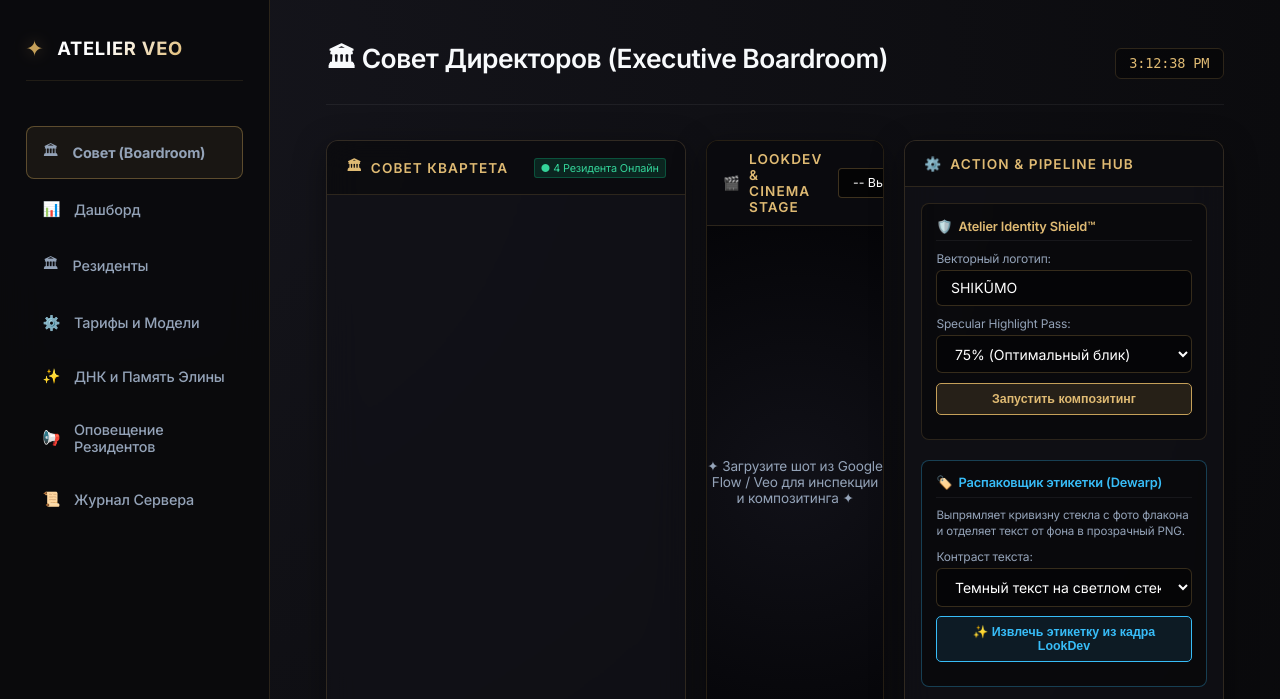
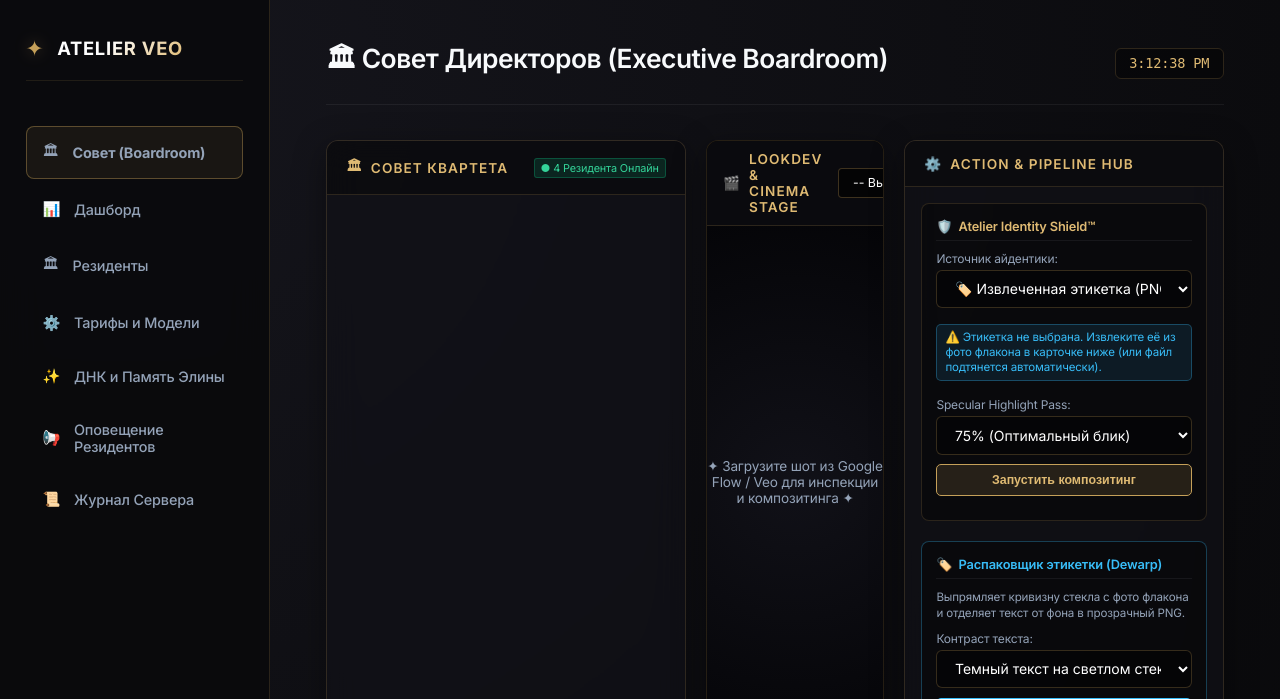
Before and after one commit to sevlani787/atelier-veo-elina, a FastAPI app: template admin/templates/boardroom.html in a window 1280 px wide. Shown: the top 699 px of the page. Run offline with FastAPI, Linux system fonts and the light colour scheme; the template is opened without the code that fills it, so the values that code supplies are empty.

Commit message:
feat(boardroom): make extracted label PNG primary identity source with text fallback

```diff
--- a/admin/templates/boardroom.html
+++ b/admin/templates/boardroom.html
@@ -503,14 +503,33 @@
 
         <div class="action-scroll">
             <!-- Card 1: Identity Shield Direct Launch -->
-            <div class="action-card">
+            <div class="action-card" id="card-identity-shield">
                 <div class="card-heading">
                     <span>🛡️</span> Atelier Identity Shield™
                 </div>
                 <div class="param-row">
-                    <span class="param-label">Векторный логотип:</span>
-                    <input type="text" id="shield-logo" value="SHIKŨMO" style="width: 100%;">
+                    <span class="param-label">Источник айдентики:</span>
+                    <select id="shield-source-mode" onchange="toggleShieldSourceMode()">
+                        <option value="extracted">🏷️ Извлеченная этикетка (PNG / Альфа)</option>
+                        <option value="text">✍️ Векторный текст шрифтом (Fallback)</option>
+                    </select>
                 </div>
+
+                <!-- Режим 1: Извлеченная этикетка (Основной) -->
+                <div id="shield-extracted-block" style="margin: 0.4rem 0;">
+                    <div id="active-label-badge" style="font-size:0.72rem; color:#38bdf8; background:rgba(56,189,248,0.1); padding:5px 8px; border-radius:5px; border:1px solid rgba(56,189,248,0.3); line-height: 1.3;">
+                        <span id="active-label-text">⚠️ Этикетка не выбрана. Извлеките её из фото флакона в карточке ниже (или файл подтянется автоматически).</span>
+                    </div>
+                </div>
+
+                <!-- Режим 2: Текст вручную (Fallback) -->
+                <div id="shield-text-block" style="display:none; margin: 0.4rem 0;">
+                    <div class="param-row">
+                        <span class="param-label">Текст логотипа:</span>
+                        <input type="text" id="shield-logo" value="EDENISTE" style="width: 100%;">
+                    </div>
+                </div>
+
                 <div class="param-row">
                     <span class="param-label">Specular Highlight Pass:</span>
                     <select id="shield-specular">
@@ -522,7 +541,6 @@
                 <button class="card-btn" onclick="runShieldAction()">Запустить композитинг</button>
                 <div id="shield-status" style="font-size: 0.7rem; color: var(--text-dim);"></div>
                 <input type="hidden" id="shield-custom-label" value="">
-                <div id="active-label-badge" style="display:none; font-size:0.68rem; color:#38bdf8; background:rgba(56,189,248,0.1); padding:3px 6px; border-radius:4px; border:1px solid rgba(56,189,248,0.3);"></div>
             </div>
 
             <!-- Card 2: Flacon Label Extractor (From Bottle Photo) -->
@@ -773,13 +791,38 @@
         }
     }
 
+    function toggleShieldSourceMode() {
+        const mode = document.getElementById('shield-source-mode').value;
+        const extBlock = document.getElementById('shield-extracted-block');
+        const textBlock = document.getElementById('shield-text-block');
+        if (mode === 'extracted') {
+            extBlock.style.display = 'block';
+            textBlock.style.display = 'none';
+        } else {
+            extBlock.style.display = 'none';
+            textBlock.style.display = 'block';
+        }
+    }
+
     function applyExtractedToShield() {
         if (!extractedMasterLabelPath) return;
         document.getElementById('shield-custom-label').value = extractedMasterLabelPath;
+        document.getElementById('shield-source-mode').value = 'extracted';
+        toggleShieldSourceMode();
+
+        const fname = extractedMasterLabelPath.split('\\').pop().split('/').pop();
         const badge = document.getElementById('active-label-badge');
-        badge.innerHTML = '🏷️ Активна извлеченная этикетка: ' + extractedMasterLabelPath.split('\\').pop().split('/').pop();
-        badge.style.display = 'block';
-        alert('Извлеченная этикетка подключена к модулю Atelier Identity Shield™!');
+        badge.style.background = 'rgba(16, 185, 129, 0.15)';
+        badge.style.borderColor = 'rgba(16, 185, 129, 0.4)';
+        badge.style.color = '#34d399';
+        badge.innerHTML = `✅ <b>Подключена этикетка:</b> ${fname} (Alpha 300+ DPI)`;
+
+        // Visual cue
+        const card = document.getElementById('card-identity-shield');
+        if (card) {
+            card.style.borderColor = 'rgba(16, 185, 129, 0.6)';
+            setTimeout(() => { card.style.borderColor = ''; }, 2000);
+        }
     }
 
     // Pipeline Action: Run Identity Shield
@@ -795,13 +838,19 @@
             return;
         }
 
+        const mode = document.getElementById('shield-source-mode').value;
+        if (mode === 'extracted' && !customLabel) {
+            alert('⚠️ В режиме извлеченной этикетки сначала нажмите «✨ Извлечь этикетку» в карточке ниже (или переключите источник на «Векторный текст шрифтом»).');
+            return;
+        }
+
         statusDiv.innerHTML = '⚙️ Запущен Identity Shield™...';
 
         try {
             const payload = {
                 media_path: mediaPath,
                 logo_text: logo,
-                label_image: customLabel || null,
+                label_image: (mode === 'extracted') ? customLabel : null,
                 curvature: 0.25,
                 specular: 0.75
             };
```
